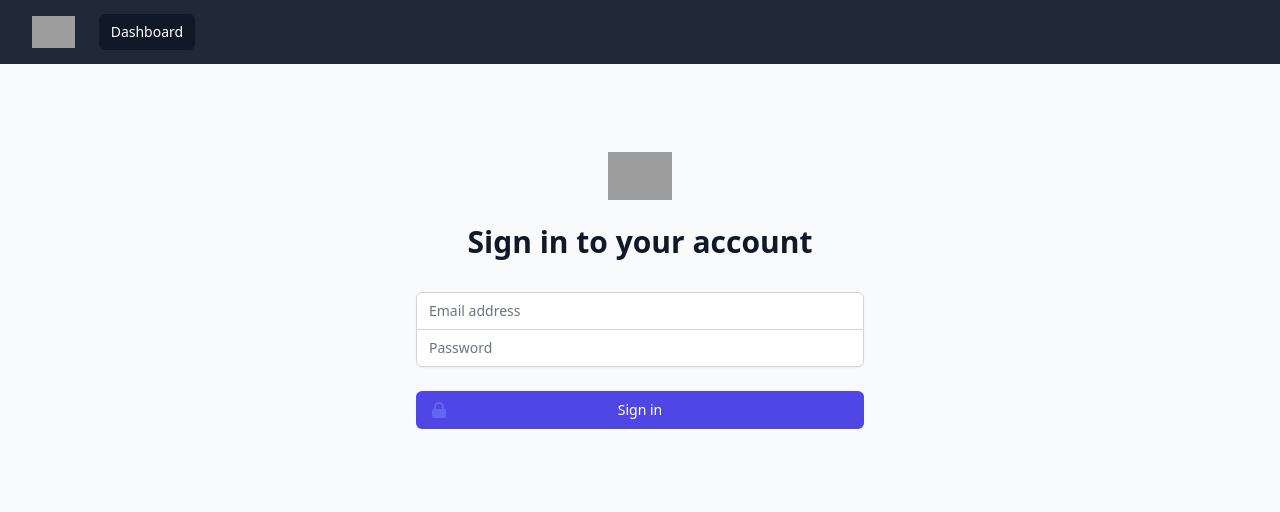
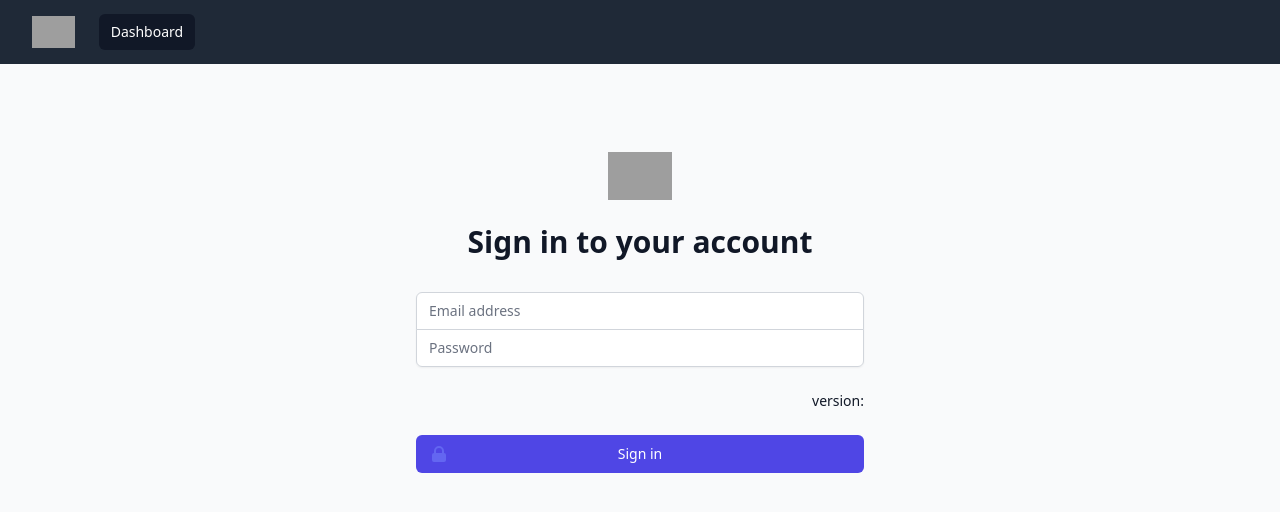
Before and after one commit to TheRohans/rigormining, a React app: page /signin in a window 1280 px wide. Shown: the top 512 px of the page. Built offline with nearby package versions, Linux system fonts and the light colour scheme; grey boxes are pictures that could not be loaded; what @aws-amplify/core would draw is missing.

Commit message:
Hashing and trying to display version

```diff
--- a/src/components/SignIn/index.tsx
+++ b/src/components/SignIn/index.tsx
@@ -86,9 +86,9 @@ export const SignIn: React.FC<SignInProps> = ({ logIn }) => {
             </div>
           </div>
 
-          {/* <div className="flex items-center justify-between">
+          <div className="flex items-center justify-between">
             <div className="flex items-center">
-              <input
+              {/* <input
                 id="remember-me"
                 name="remember-me"
                 type="checkbox"
@@ -96,15 +96,16 @@ export const SignIn: React.FC<SignInProps> = ({ logIn }) => {
               />
               <label htmlFor="remember-me" className="ml-2 block text-sm text-gray-900">
                 Remember me
-              </label>
+              </label> */}
             </div>
 
-            <div className="text-sm">
-              <a href="#" className="font-medium text-indigo-600 hover:text-indigo-500">
+            <div className="text-sm text-gray-900">
+              {/* <a href="#" className="font-medium text-indigo-600 hover:text-indigo-500">
                 Forgot your password?
-              </a>
+              </a> */}
+              version: {process.env.KNOTSET_VERSION}
             </div>
-          </div> */}
+          </div>
 
           <div>
             <button
--- a/webpack.config.js
+++ b/webpack.config.js
@@ -8,7 +8,7 @@ const isDevelopment = process.env.NODE_ENV === 'development';
 module.exports = {
   output: {
     path: path.join(__dirname, './dist'),
-    filename: 'app.min.js',
+    filename: 'knotset.[hash].js',
   },
 
   entry: {
```
Also changed, not shown: 2 other files (tests, documents, lock files or other folders).
